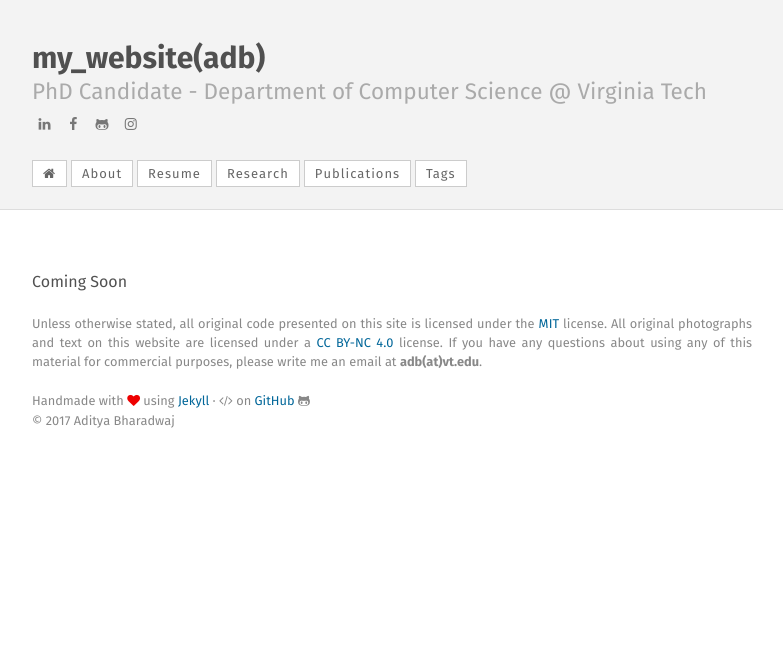
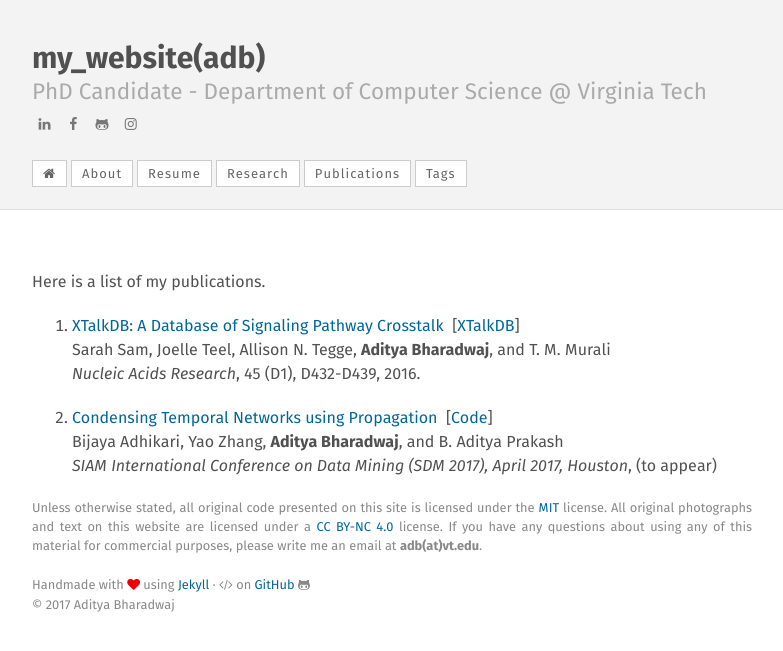
Before and after one commit to adbharadwaj/adbharadwaj.github.io, a Jekyll site: the page built from publications.md, in a window 1280 px wide. Shown: the top 651 px of the page, without its empty margins (248-1031 px from the left). Built offline with Jekyll 4.4.1, drawn with Linux system fonts in a browser that asks for light colours.

Commit message:
Update publications.md

```diff
--- a/publications.md
+++ b/publications.md
@@ -4,4 +4,14 @@
 # See: https://jekyllrb.com/docs/themes/#overriding-theme-defaults
 layout: default
 ---
-Coming Soon
+
+ Here is a list of my publications.
+
+ 1. <a href="https://doi.org/10.1093/nar/gkw1037">XTalkDB: A Database of Signaling Pathway Crosstalk</a>&nbsp;&nbsp;[<a href="http://www.xtalkdb.org">XTalkDB</a>]<br>
+		 Sarah Sam, Joelle Teel, Allison N. Tegge, **Aditya Bharadwaj**, and
+		 T. M. Murali<br>
+		 <em>Nucleic Acids Research</em>, 45 (D1), D432-D439, 2016.
+
+ 2. <a href="http://people.cs.vt.edu/~bijaya/papers/CondensingSDM2017.pdf">Condensing Temporal Networks using Propagation</a>&nbsp;&nbsp;[<a href="http://people.cs.vt.edu/~bijaya/codes/NetCondense.zip">Code</a>]<br>
+   Bijaya Adhikari, Yao Zhang, **Aditya Bharadwaj**, and B. Aditya Prakash<br>
+   <em>SIAM International Conference on Data Mining (SDM 2017), April 2017, Houston</em>, (to appear)
```
